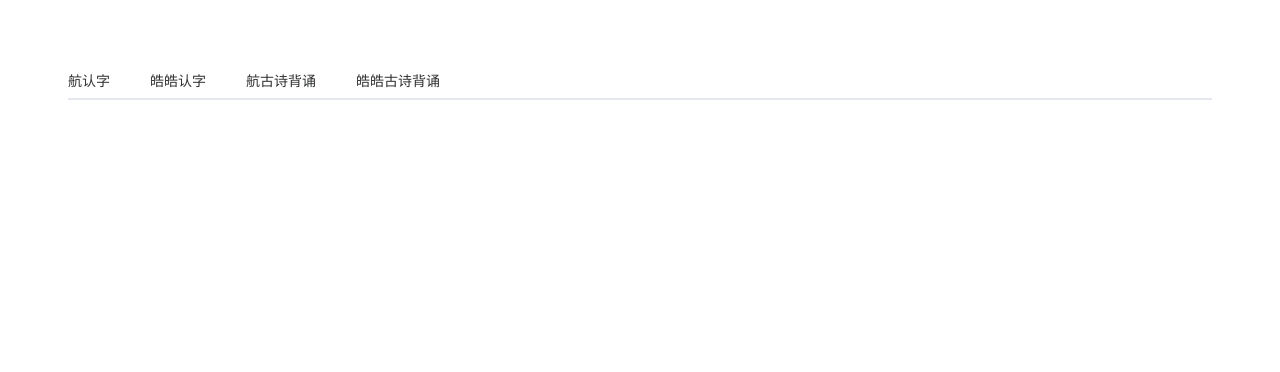
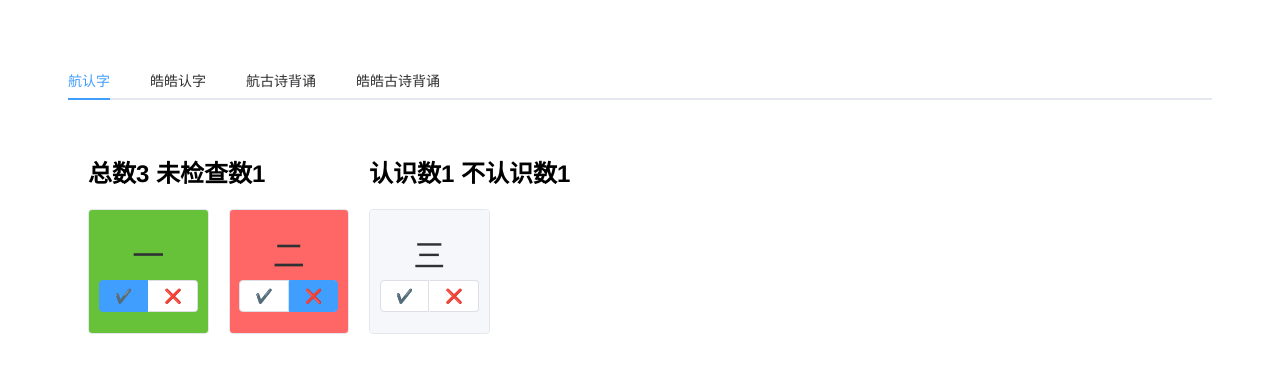
Before and after one commit to liaoxueqing/word-management, a Vue app: page / in a window 1280 px wide. Shown: the top 372 px of the page. Built offline with nearby package versions, Linux system fonts and the light colour scheme.

Commit message:
#feat: add logic for WordManagement

```diff
--- a/src/App.vue
+++ b/src/App.vue
@@ -1,11 +1,15 @@
 <template>
   <div class="main">
-  <el-tabs v-model="activeName" @tab-click="handleClick">
+  <el-tabs v-model="activeName">
     <el-tab-pane label="航认字" name="first">
-      <WordManagement :words="words1"></WordManagement>
+      <WordManagement :words="words1"
+                      @update:words="(updatedWords) => handleWordsUpdate('words2', updatedWords)"
+      ></WordManagement>
     </el-tab-pane>
     <el-tab-pane label="皓皓认字" name="second">
-      <WordManagement :words="words2"></WordManagement>
+      <WordManagement :words="words2"
+                      @update:words="(updatedWords) => handleWordsUpdate('words2', updatedWords)"
+      ></WordManagement>
     </el-tab-pane>
     <el-tab-pane label="航古诗背诵" name="third">
       <PoetryManagement :poetryList="poetries1"></PoetryManagement>
@@ -22,10 +26,21 @@ import WordManagement from './components/WordManagement.vue'
 import PoetryManagement from './components/PoetryManagement.vue'
 import { ElTabs, ElTabPane } from 'element-plus'
 
-const words1 = ref(['一', '二', '三', '四', '五'])
-const words2 = ref(['六', '七', '八', '九', '十'])
+const activeName = ref('first')
+//todo 从文件读值
+const words1 = ref([{text:'一',status:true},{text:'二',status:false},{text:'三',status:''}])
+const words2 = ref([{text:'六',status:true}])
 const poetries1 = ref(['静夜思'])
 const poetries2 = ref(['春晓'])
+
+const handleWordsUpdate = (wordsRef, updatedWords) => {
+  // todo 修改值并写入文件
+  if (wordsRef === 'words1') {
+      words1.value = updatedWords
+    } else if (wordsRef === 'words2') {
+      words2.value = updatedWords
+    }
+}
 
 </script>
 
--- a/src/components/WordManagement.vue
+++ b/src/components/WordManagement.vue
@@ -1,6 +1,40 @@
 <template>
   <div class="words-management">
-    <h1>{{ words.length }}</h1>
+    <el-row :wrap="true" :gutter="20">
+      <el-col :xs="24" :sm="12" :md="8" :lg="6">
+        <h2 >总数{{ words.length }} 未检查数{{words.length-recognizedCount-unrecognizedCount}}</h2>
+      </el-col>
+      <el-col :xs="24" :sm="12" :md="8" :lg="6">
+        <h2>认识数{{recognizedCount}} 不认识数{{unrecognizedCount}}</h2>
+      </el-col>
+    </el-row>
+    <el-row :gutter="20" :wrap="true">
+      <el-col
+        v-for="(word, index) in words"
+        :key="index"
+        :xs="8"
+        :sm="6"
+        :md="4"
+        :lg="3"
+        :style="{ marginBottom: '20px' }"
+      >
+        <el-card shadow="hover"
+                 class="box-card"
+                 :body-class="word.status ? 'recognized' : (word.status === '' ? 'init' : 'unrecognized')">
+          <div class="word-item">
+            <div>{{ word.text }}</div>
+            <div style="display: flex;">
+              <el-checkbox-button
+                :model-value="word.status === true"
+                                  @change="() => updateStatus(word, index, true)">✔️</el-checkbox-button>
+              <el-checkbox-button
+                :model-value="word.status === false"
+                @change="() => updateStatus(word, index, false)">❌</el-checkbox-button>
+            </div>
+          </div>
+        </el-card>
+      </el-col>
+    </el-row>
   </div>
 </template>
 
@@ -8,10 +42,61 @@
 export default {
   name: 'WordManagement',
   props: {
-    words: Array
+    words: {
+      type: Array,
+      default: () => []
+    }
+  },
+  computed: {
+    recognizedCount() {
+      return this.words.filter(word => word.status === true).length;
+    },
+    unrecognizedCount() {
+      return this.words.filter(word => word.status === false).length;
+    },
+  },
+  methods: {
+    updateStatus(word, index, newStatus) {
+      const updatedWords = [...this.words];
+
+      if (newStatus === updatedWords[index].status) {
+        updatedWords[index].status = '';
+      } else {
+        updatedWords[index].status = newStatus;
+      }
+
+      this.$emit('update:words', updatedWords);
+    }
   }
 }
 </script>
 
 <style scoped>
+.words-management {
+  padding: 20px;
+}
+
+.words-container {
+  display: flex;
+  gap: 20px;
+  flex-wrap: wrap;
+  margin-top: 20px;
+}
+
+.word-item {
+  font-size: 32px;
+  display: flex;
+  flex-direction: column;
+  align-items: center;  /* 垂直居中 */
+  justify-content: center;  /* 水平居中 */
+}
+:deep(.init) {
+  background-color: #f5f7fa;
+}
+:deep(.recognized) {
+  background-color: #67c23a;
+}
+:deep(.unrecognized) {
+  background-color: #ff6666;
+}
 </style>
```
